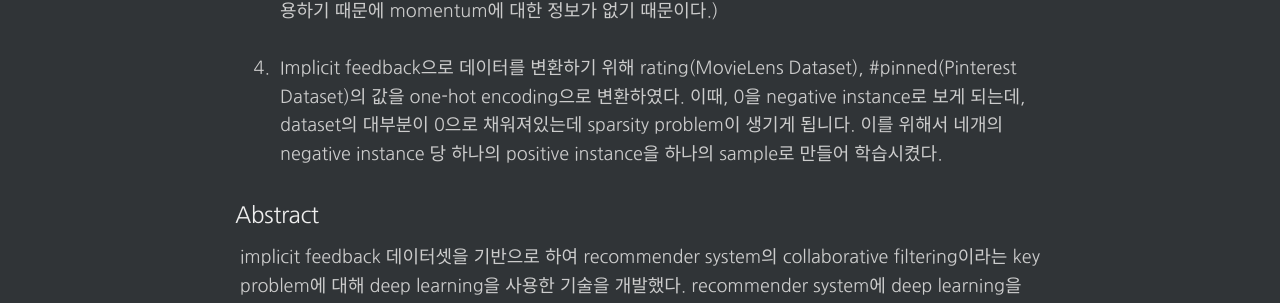
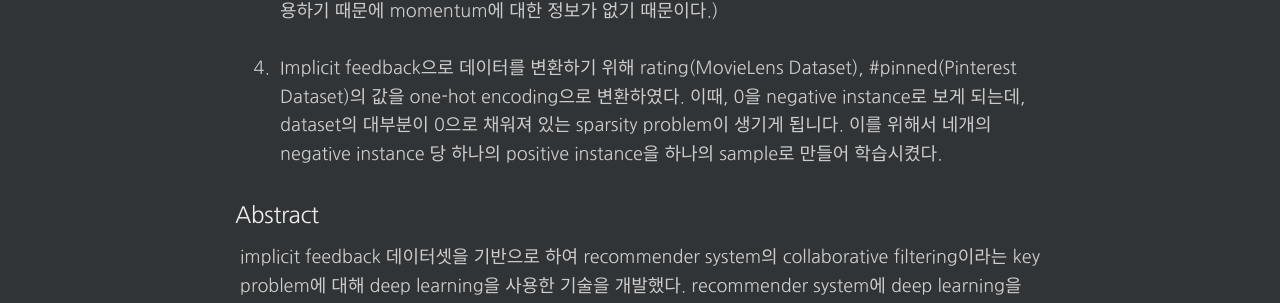
Before and after one commit to changhyeonnam/changhyeonnam.github.io, a Jekyll site: the page built from _posts/2021/2021-12-28-Neural_Collaborative_Filtering.md, in a window 1280 px wide and 900 px high, scrolled down 671 px. Shown: the part 201-504 px from the top of the window. Built offline with Jekyll 4.4.1, drawn with Linux system fonts in a browser that asks for light colours; nearby versions of some CDN libraries; formulas are drawn with MathJax 3; comment, search, counter and statistics services are not loaded.

Commit message:
update ncf.md

```diff
--- a/_posts/2021/2021-12-28-Neural_Collaborative_Filtering.md
+++ b/_posts/2021/2021-12-28-Neural_Collaborative_Filtering.md
@@ -20,7 +20,7 @@ NCF에서 제가 생각한 핵심은 다음과 같습니다.
 
 3. 이때, 새로 배운점은 MLP, GMF를 concatenate하면 objective function이 non-convex하기 때문에 local optima로 optimize된다는 것이었다. 그래서 이 논문에서는 pre-trained MLP, pre-trained GMF를 이용하여 마지막 output layer만을 SGD를 통해 optimize한다. (MLP, GMF는 Adam optimizer로 optimize한다. NeuMF에서 Adam을 사용하지 못하는 이유는 pre-trained model을 사용하기 때문에 momentum에 대한 정보가 없기 때문이다.)
 
-4. Implicit feedback으로 데이터를 변환하기 위해 rating(MovieLens Dataset), #pinned(Pinterest Dataset)의 값을 one-hot encoding으로 변환하였다. 이때, 0을 negative instance로 보게 되는데, dataset의 대부분이 0으로 채워져있는데 sparsity problem이 생기게 됩니다. 이를 위해서 네개의 negative instance 당 하나의 positive instance을 하나의 sample로 만들어 학습시켰다.
+4. Implicit feedback으로 데이터를 변환하기 위해 rating(MovieLens Dataset), #pinned(Pinterest Dataset)의 값을 one-hot encoding으로 변환하였다. 이때, 0을 negative instance로 보게 되는데, dataset의 대부분이 0으로 채워져 있는 sparsity problem이 생기게 됩니다. 이를 위해서 네개의 negative instance 당 하나의 positive instance을 하나의 sample로 만들어 학습시켰다.
 
 
 ### Abstract
```
